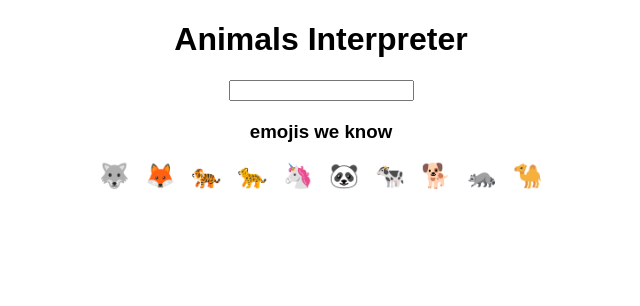
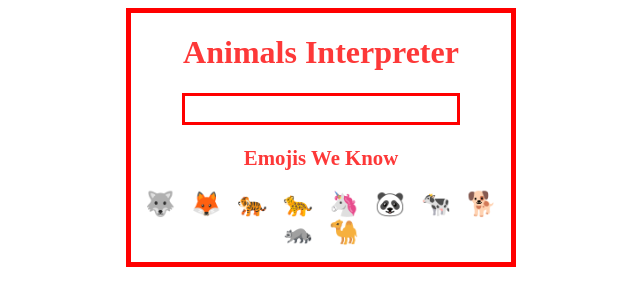
Before and after one commit to Sharmaryan/Animal-Interpreter, a React (Create React App) app: page / in a window 1280 px wide. Shown: the top 306 px of the page, without its empty margins (319-959 px from the left). Built offline with nearby package versions, Linux system fonts and the light colour scheme.

Commit message:
initial commit

```diff
--- a/src/styles.css
+++ b/src/styles.css
@@ -1,4 +1,35 @@
 .App {
-  font-family: sans-serif;
+  font-family: cursive;
   text-align: center;
+  text-transform: capitalize;
+  max-width: 380px;
+  margin: auto;
+  border: 5px solid red;
+  padding-bottom: 1rem;
 }
+
+input {
+  border: 3px solid red;
+  font-size: 1.3rem;
+}
+
+.emoji-animal {
+  margin: auto;
+  max-width: 300px;
+  border: 1px solid rgb(236, 152, 152);
+  padding: 1rem 0;
+  background-color: #fd3838;
+}
+h1 {
+  color: #fd3838;
+}
+h3 {
+  color: #fd3838;
+  font-size: 1.3rem;
+}
+.single-emoji {
+  font-size: 1.7rem;
+  padding: 0.5rem;
+  margin: 0 0.5rem;
+  cursor: pointer;
+}
```
